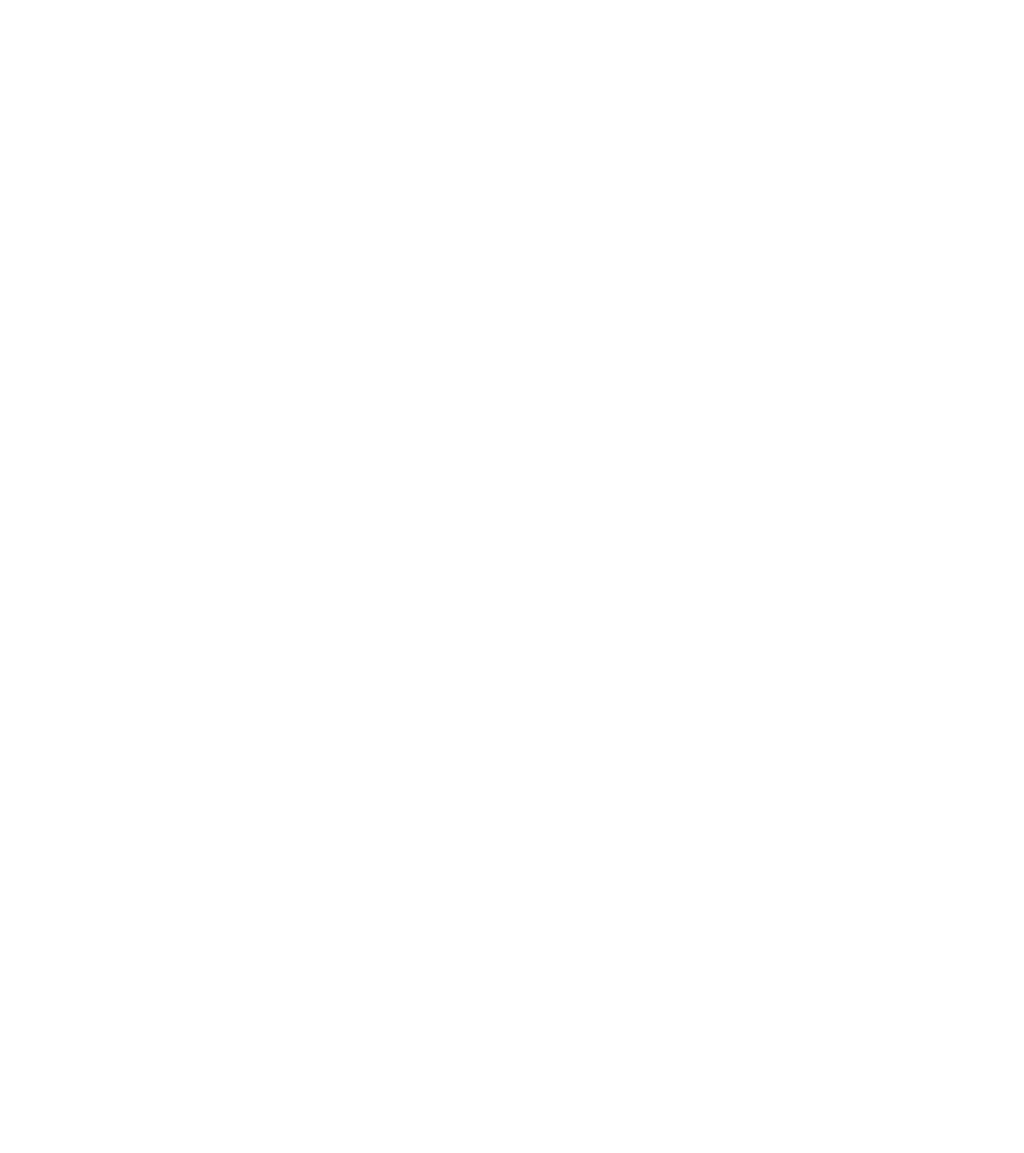
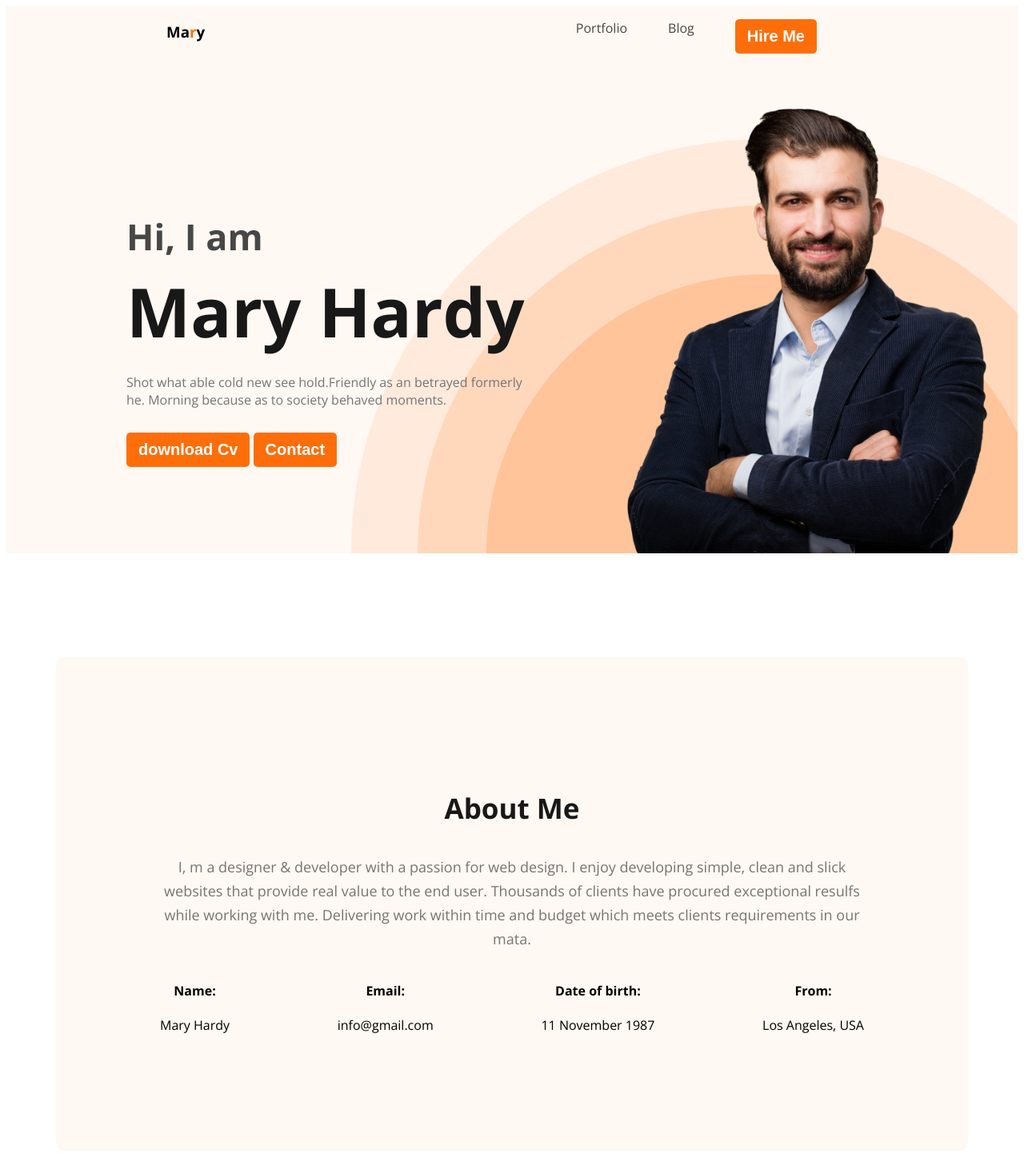
Before and after one commit to polashchandra/webdeveloper-portfolio, a plain HTML site: page index.html in a window 1280 px wide. Shown: the whole page at 80% size. Before the commit the page ends 800 px from the top, so only its background shows below. Drawn offline with nearby package versions, Linux system fonts and the light colour scheme.

Commit message:
add all information

```diff
--- a/index.html
+++ b/index.html
@@ -1,19 +1,71 @@
 <!DOCTYPE html>
 <html lang="en">
+
 <head>
     <meta charset="UTF-8">
     <meta name="viewport" content="width=device-width, initial-scale=1.0">
-    <title>Document</title>
+    <title>Portfolio website</title>
+    <link rel="preconnect" href="https://fonts.googleapis.com">
+    <link rel="preconnect" href="https://fonts.gstatic.com" crossorigin>
+    <link href="https://fonts.googleapis.com/css2?family=Open+Sans:ital,wght@0,400;0,700;1,700&display=swap"
+        rel="stylesheet">
+    <link rel="stylesheet" href="style.css">
 </head>
+
 <body>
-    <header>
+    <header class="header">
+        <nav>
+            <h3 class="nav-logo">Ma<span class="primary-color">r</span>y</h3>
+            <ul>
+                <li><a href="">Portfolio</a></li>
+                <li><a href="">Blog</a></li>
+                <li><button class="nav-btn">Hire Me</button></a></li>
+            </ul>
+        </nav>
+        <div class="banner">
+            <div class="banner-content">
+                <h3 class="banner-grating">Hi, I am</h3>
+                <h1 class="banner-title">Mary Hardy</h1>
+                <p class="banner-pera">Shot what able cold new see hold.Friendly as an betrayed formerly he. Morning
+                    because as to society behaved moments.</p>
+                <button class="nav-btn">download Cv</button>
+                <button class="nav-btn">Contact</button>
+            </div>
+            <img class="profile" src="/images/hardy.png" alt="">
+        </div>
 
     </header>
     <main>
+        <section class="about">
+            <h3 class="about-title">About Me</h3>
+            <p class="about-description">I, m a designer & developer with a passion for web design. I enjoy developing
+                simple, clean and slick websites that provide real value to the end user. Thousands of clients have
+                procured exceptional resulfs while working with me. Delivering work within time and budget which meets
+                clients requirements in our mata.</p>
+            <div class="about-container">
+                <div class="about-info">
+                    <h4 class="info-title">Name: </h4>
+                    <p class="info-desciption"> Mary Hardy</p>
+                </div>
+                <div class="about-info">
+                    <h4 class="info-title">Email:</h4>
+                    <p class="info-desciption">info@gmail.com</p>
+                </div>
+                <div class="about-info">
+                    <h4 class="info-title">Date of birth:</h4>
+                    <p class="info-desciption">11 November 1987</p>
+                </div>
+                <div class="about-info">
+                    <h4 class="info-title">From:</h4>
+                    <p class="info-desciption">Los Angeles, USA</p>
+                </div>
+            </div>
+        </section>
 
     </main>
     <footer>
 
     </footer>
 </body>
+
 </html>
--- /dev/null
+++ b/style.css
@@ -0,0 +1,123 @@
+/*-----Header section--*/
+body {
+    font-family: 'Open Sans', sans-serif;
+}
+
+nav {
+    display: flex;
+    justify-content: space-between;
+    text-align: center;
+    margin: 0 200px;
+}
+
+.primary-color {
+    color: #FD6E0A;
+}
+
+nav-logos {
+    color: #181818;
+    font-size: 45px;
+    font-weight: 800;
+}
+
+nav ul {
+    display: flex;
+}
+
+nav li {
+    list-style: none;
+    margin-right: 51px;
+}
+
+nav a {
+    text-decoration: none;
+    color: var(--dark-02, #474747);
+}
+
+.nav-btn {
+    border-radius: 5px;
+    background: #FD6E0A;
+    font-size: 20px;
+    color: #ffff;
+    padding: 10px 15px;
+    font-weight: 700;
+    border: 0;
+}
+
+header {
+    background-color: #FFF8F3;
+    background-image: url("./images/header_bg.png");
+    background-repeat: no-repeat;
+    background-position: bottom right;
+}
+
+.banner {
+    padding: 30px 30px 0px 150px;
+    display: flex;
+    align-items: center;
+    justify-content: space-between;
+}
+
+.banner-content {
+    max-width: 500px;
+}
+
+.profile {
+    width: 500px;
+}
+
+.banner-grating {
+    font-size: 45px;
+    font-weight: 600;
+    color: #474747;
+    margin-bottom: 0;
+}
+
+.banner-title {
+    font-size: 85px;
+    font-weight: 700;
+    color: #181818;
+    margin-top: 5px;
+    margin-bottom: 20px;
+}
+
+.banner-pera {
+    font-size: 16px;
+    font-weight: 400;
+    color: #757575;
+    margin-bottom: 30px;
+}
+
+/* about section */
+.about {
+    padding: 130px;
+    border-radius: 10px;
+    background: #FFF8F3;
+    margin-top:130px 0;
+}
+main{
+    max-width: 1140px;
+    margin: 130px auto;
+}
+.about-container{
+    display: flex;
+    justify-content: space-between;
+}
+.about-info{
+    text-align: center;
+}
+
+.about-title {
+    color: #181818;
+    text-align: center;
+    font-size: 35px;
+    font-weight: 700;
+}
+
+.about-description {
+    color: #757575;
+    text-align: center;
+    font-size: 18px;
+    font-weight: 400;
+    line-height: 30px;
+}
```
Also changed, not shown: images/developer.png (added), images/hardy.png (added), images/header_bg.png (added), images/icons/facebook.png (added), images/icons/insta.png (added), images/icons/js.png (added), images/icons/mongo.png (added), images/icons/nodejs.png (added), images/icons/react.png (added), images/icons/twitter.png (added).
